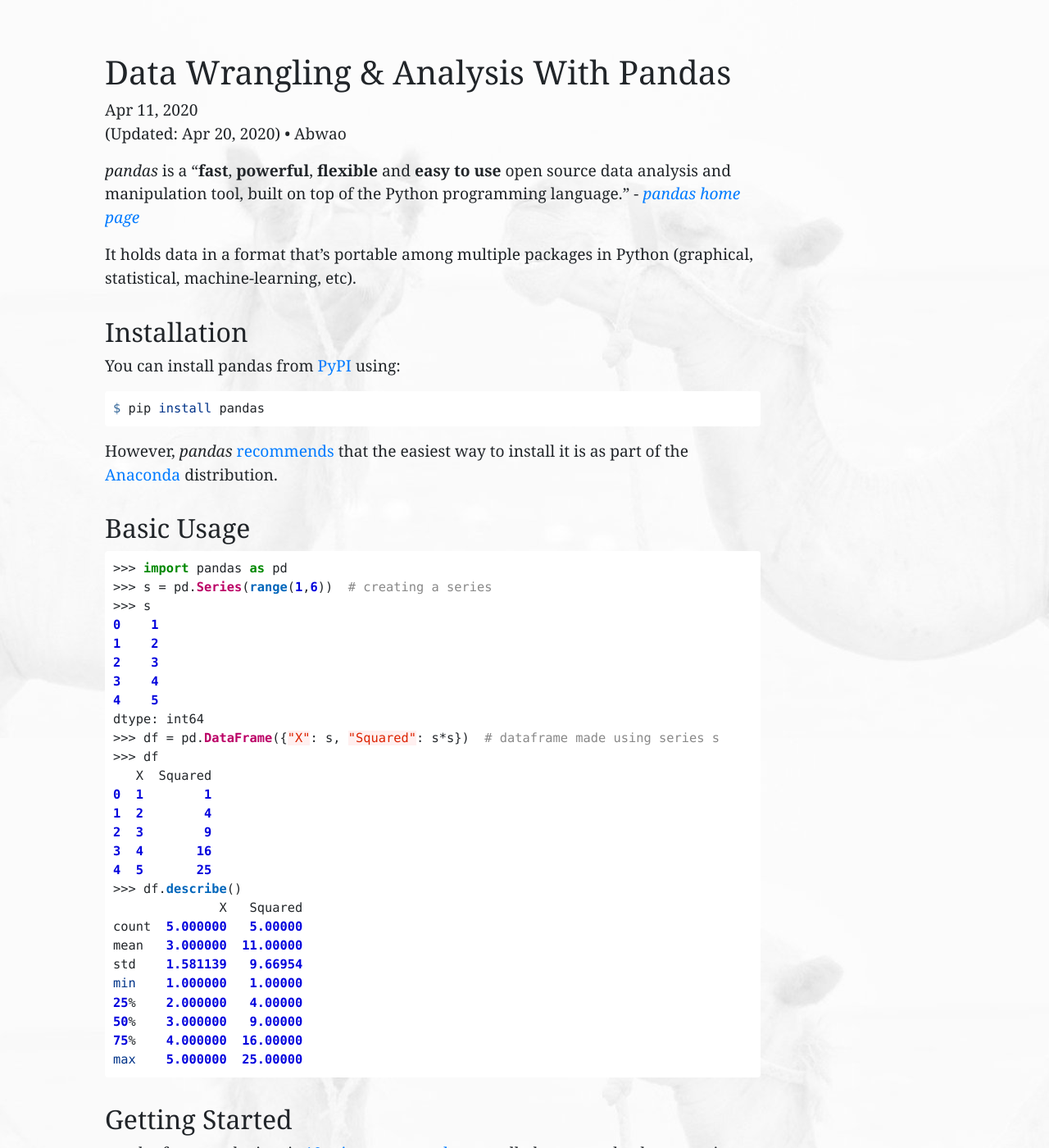
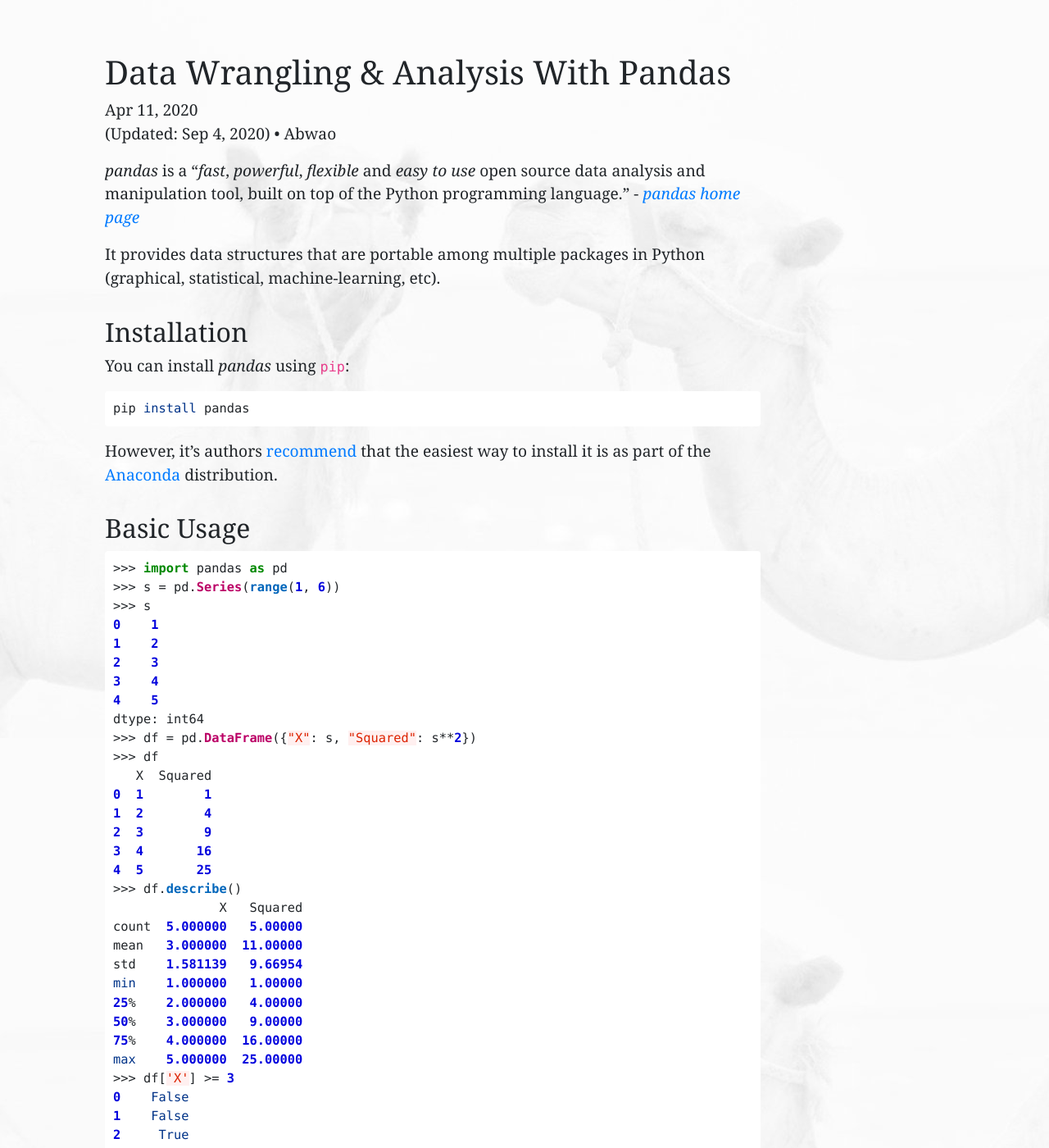
Before and after one commit to Tim-Abwao/tim-abwao.github.io, a Jekyll site: the page built from _posts/2020-04-11-Data-Wrangling-&-Analysis-with-Pandas.md, in a window 1280 px wide and 1400 px high. Shown: the whole window at 82% size. Built offline with Jekyll 4.4.1, drawn with Linux system fonts in a browser that asks for light colours; some of the changed text lies outside the part shown.

Commit message:
Updating pandas article

````diff
--- a/_posts/2020-04-11-Data-Wrangling-&-Analysis-with-Pandas.md
+++ b/_posts/2020-04-11-Data-Wrangling-&-Analysis-with-Pandas.md
@@ -1,27 +1,27 @@
 ---
 layout: post
 author: Abwao
-last_modified_at: 2020-04-20T12:00:00+03:00
+last_modified_at: 2020-09-04T16:10:00+03:00
 ---
-*pandas* is a "**fast**, **powerful**, **flexible** and **easy to use** open source data analysis and manipulation tool, built on top of the Python programming language." - *[pandas home page](https://pandas.pydata.org)*
+*pandas* is a "*fast*, *powerful*, *flexible* and *easy to use* open source data analysis and manipulation tool, built on top of the Python programming language." - *[pandas home page][1]*
 
-It holds data in a format that's portable among multiple packages in Python (graphical, statistical, machine-learning, etc).
+It provides data structures that are portable among multiple packages in Python (graphical, statistical, machine-learning, etc).
 
 ## Installation
 
-You can install pandas from [PyPI](https://pypi.org/project/pandas/) using:
+You can install *pandas* using `pip`:
 
 ```bash
-$ pip install pandas
+pip install pandas
 ```
 
-However, *pandas* [recommends](https://pandas.pydata.org/docs/getting_started/install.html) that the easiest way to install it is as part of the [Anaconda](http://docs.continuum.io/anaconda/) distribution.
+However, it's authors [recommend][2] that the easiest way to install it is as part of the [Anaconda][3] distribution.
 
 ## Basic Usage
 
 ```python
 >>> import pandas as pd
->>> s = pd.Series(range(1,6))  # creating a series
+>>> s = pd.Series(range(1, 6))
 >>> s
 0    1
 1    2
@@ -29,7 +29,7 @@
 3    4
 4    5
 dtype: int64
->>> df = pd.DataFrame({"X": s, "Squared": s*s})  # dataframe made using series s
+>>> df = pd.DataFrame({"X": s, "Squared": s**2})
 >>> df
    X  Squared
 0  1        1
@@ -47,22 +47,47 @@
 50%    3.000000   9.00000
 75%    4.000000  16.00000
 max    5.000000  25.00000
+>>> df['X'] >= 3
+0    False
+1    False
+2     True
+3     True
+4     True
+Name: X, dtype: bool
+>>> df['Cubed'] = df['X'] * df['Squared']
+>>> df
+   X  Squared  Cubed
+0  1        1      1
+1  2        4      8
+2  3        9     27
+3  4       16     64
+4  5       25    125
 ```
 
 ## Getting Started
 
-*pandas* features the iconic [10 minutes to pandas](https://pandas.pydata.org/docs/getting_started/10min.html) to walk those completely new to it through the basics:
+*pandas* features the iconic [10 minutes to pandas][4] to walk those completely new to it through the basics:
 
-- Creating *series* and *dataframes*
+- Creating *Series* and *DataFrames*
 - Selecting and viewing data
 - Handling missing data
 - Merging, joining and reshaping
 - Importing and exporting files, among others.
 
-Anyone with prior experience in a different platform (e.g. R, SQL, SAS, STATA) will benefit from [this comparison with pandas](https://pandas.pydata.org/docs/getting_started/comparison/index.html).
+Anyone with prior experience in a different platform (e.g. R, SQL, SAS, STATA) will benefit from [this comparison with pandas][5].
 
 ## Next Steps
 
-Browsing through the [extensive User Guide](https://pandas.pydata.org/docs/user_guide/index.html), [API reference](https://pandas.pydata.org/docs/reference/index.html) and the [cookbook](https://pandas.pydata.org/docs/user_guide/cookbook.html) is a wonderful way to discover advanced, convenient methods and best practices.
+Browsing through the [extensive User Guide][6], [API reference][7] and the [cookbook][8] is a wonderful way to discover advanced, convenient methods and best practices.
 
-I'm working on [this collection](https://github.com/Tim-Abwao/learning-pandas) of Jupyter notebooks as I go through the docs. Please feel free to use them.
+I'm working on [this collection][9] of Jupyter notebooks as I go through the docs. Please feel free to use them.
+
+[1]: https://pandas.pydata.org
+[2]: https://pandas.pydata.org/docs/getting_started/install.html
+[3]: https://docs.continuum.io/anaconda/
+[4]: https://pandas.pydata.org/docs/getting_started/10min.html
+[5]: https://pandas.pydata.org/docs/getting_started/comparison/index.html
+[6]: https://pandas.pydata.org/docs/user_guide/index.html
+[7]: https://pandas.pydata.org/docs/reference/index.html
+[8]: https://pandas.pydata.org/docs/user_guide/cookbook.html
+[9]: https://github.com/Tim-Abwao/learning-pandas
````
